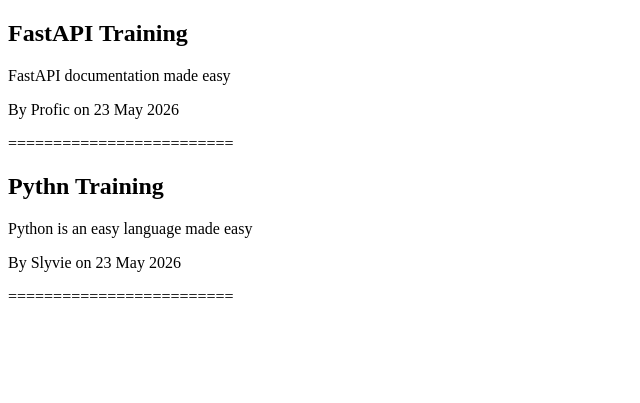
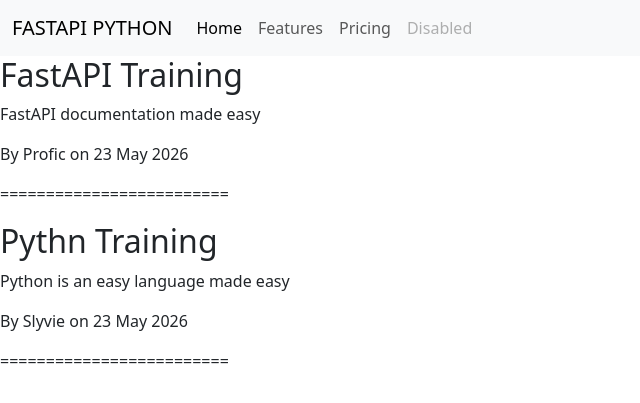
Before and after one commit to Kitemaggwa-Shafic/FastAPI-Full-CRUD, a FastAPI app: page / in a window 1280 px wide. Shown: the top 403 px of the page, without its empty margins (0-640 px from the left). Run offline with FastAPI, Linux system fonts and the light colour scheme.

Commit message:
Added url path to layout for href

```diff
--- a/main.py
+++ b/main.py
@@ -26,11 +26,11 @@ posts: list[dict] = [
 ]
 
 # Updating my route to return HTML reponses in the decorator
-@app.get("/")
+@app.get("/", include_in_schema=False, name="home")
 # i have te same route returning the same data, so we are going to hide the
 # HTML routes from our API data and only appear in browser (include_in_schema=False),
 # so now /posts routes wont be seen in API but oly in browser
-@app.get("/posts", include_in_schema=False)
+@app.get("/posts", include_in_schema=False, name="posts")
 def home(request:Request):
     #having arequest and
     return templates.TemplateResponse(request, "home.html", {"posts": posts, "title": "Home"})
--- a/templates/layout.html
+++ b/templates/layout.html
@@ -8,8 +8,30 @@
                 FastAPI CRUD
             {% endif %}
         </title>
+    <!-- adding bootstrap cdn for styling our app -->
+        <link href="https://cdn.jsdelivr.net/npm/bootstrap@5.3.8/dist/css/bootstrap.min.css" rel="stylesheet" integrity="sha384-sRIl4kxILFvY47J16cr9ZwB07vP4J8+LH7qKQnuqkuIAvNWLzeN8tE5YBujZqJLB" crossorigin="anonymous">
+<script src="https://cdn.jsdelivr.net/npm/bootstrap@5.3.8/dist/js/bootstrap.bundle.min.js" integrity="sha384-FKyoEForCGlyvwx9Hj09JcYn3nv7wiPVlz7YYwJrWVcXK/BmnVDxM+D2scQbITxI" crossorigin="anonymous"></script>
     </head>
     <body>
+
+        <nav class="navbar navbar-expand-lg bg-body-tertiary">
+            <div class="container-fluid">
+                <a class="navbar-brand">FASTAPI PYTHON</a>
+                <button class="navbar-toggler" type="button" data-bs-toggle="collapse" data-bs-target="#navbarNavAltMarkup" aria-controls="navbarNavAltMarkup" aria-expanded="false" aria-label="Toggle navigation">
+                <span class="navbar-toggler-icon"></span>
+                </button>
+                <div class="collapse navbar-collapse" id="navbarNavAltMarkup">
+                <div class="navbar-nav">
+                    <a class="nav-link active" aria-current="page" href="{{ url_for('home') }}">Home</a>
+                    <a class="nav-link" href="#">Features</a>
+                    <a class="nav-link" href="#">Pricing</a>
+                    <a class="nav-link disabled" aria-disabled="true">Disabled</a>
+                    <!--  <a class="nav-link btn btn-light mb-2 mb-md-0 me-md-2" href="#">Login</a> -->
+                </div>
+                </div>
+            </div>
+
+        </nav>
         {% block content %}
         {% endblock %}
     </body>
```
